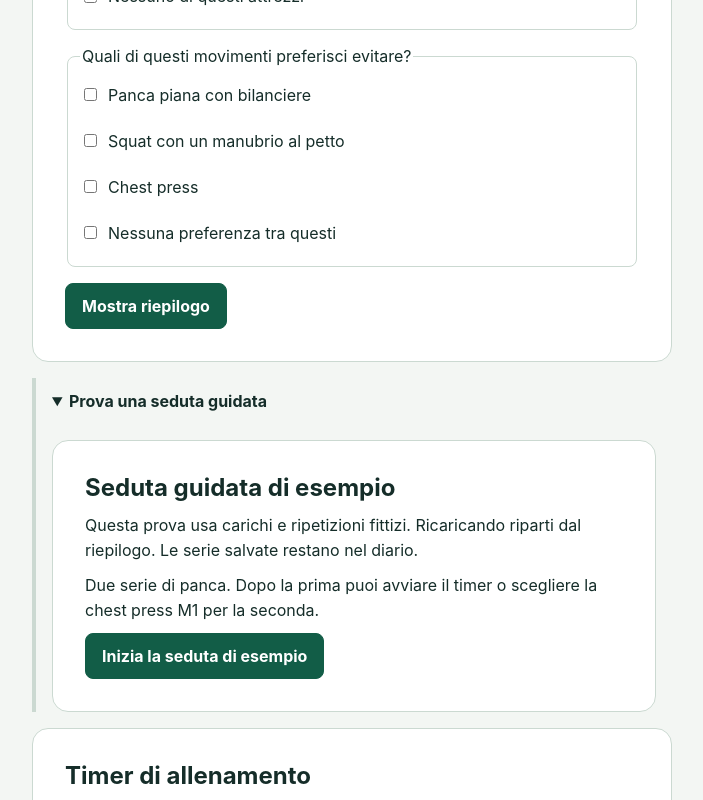
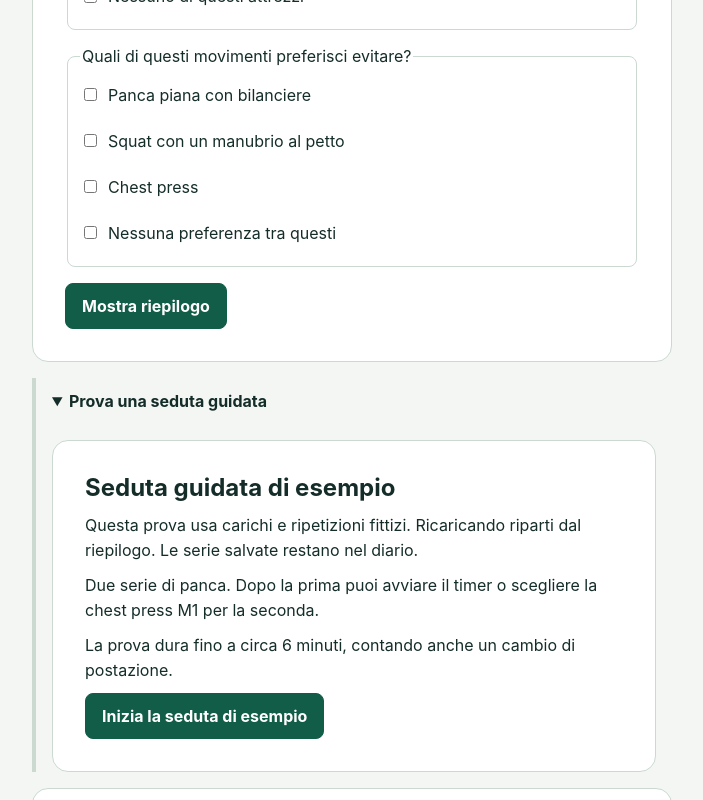
Before and after one commit to theexperiencecard/trainingapp, a React (Vite) app: page / in a window 1280 px wide. Both pictures are taken after a click on the heading "Prova una seduta guidata". Shown: the part 1355-2155 px from the top of the page, without its empty margins (288-991 px from the left). Built offline with nearby package versions, Linux system fonts and the light colour scheme.

Commit message:
Verifica il tempo disponibile prima di iniziare la demo

```diff
--- a/src/app/App.tsx
+++ b/src/app/App.tsx
@@ -12,7 +12,7 @@ type AppProps = { locale?: Locale; offlineStatus?: OfflineStatus | undefined };
 
 export function App({ locale = 'it', offlineStatus }: AppProps) {
   const [language, setLanguage] = useState(locale);
-  const [comparison, setComparison] = useState<PressComparison>();
+  const [profile, setProfile] = useState<{ comparison: PressComparison; availableMinutes: number }>();
   const text = messages[language];
 
   useEffect(() => {
@@ -36,10 +36,12 @@ export function App({ locale = 'it', offlineStatus }: AppProps) {
         </label>
         <h1>{text.heading}</h1>
       </header>
-      <ProfileQuestionnaire locale={language} onReview={setComparison} />
+      <ProfileQuestionnaire locale={language} onReview={(comparison, availableMinutes) => {
+        setProfile({ comparison, availableMinutes });
+      }} />
       <details className="example-panel">
         <summary>{text.example}</summary>
-        <SessionDemo locale={language} comparison={comparison} />
+        <SessionDemo locale={language} comparison={profile?.comparison} availableMinutes={profile?.availableMinutes} />
       </details>
       <WorkoutTimer locale={language} />
       <LocalJournal locale={language} />
--- a/src/app/ProfileQuestionnaire.tsx
+++ b/src/app/ProfileQuestionnaire.tsx
@@ -11,7 +11,7 @@ const translations = { it, de, en } satisfies Record<Locale, typeof it>;
 
 type ProfileQuestionnaireProps = {
   locale: Locale;
-  onReview: (comparison: PressComparison) => void;
+  onReview: (comparison: PressComparison, availableMinutes: number) => void;
 };
 
 export function ProfileQuestionnaire({ locale, onReview }: ProfileQuestionnaireProps) {
@@ -92,7 +92,7 @@ export function ProfileQuestionnaire({ locale, onReview }: ProfileQuestionnaireP
           event.preventDefault();
           moved.current = true;
           setReviewing(true);
-          onReview(pressComparison(answers));
+          onReview(pressComparison(answers), Number(answers.minutes?.[0]));
         }}>
           {questions.map((question) => {
             const values = answers[question.id] ?? [];
--- a/src/app/SessionDemo.tsx
+++ b/src/app/SessionDemo.tsx
@@ -1,5 +1,6 @@
 import { useEffect, useRef, useState } from 'react';
 import { localDate, newOperationId } from '../core/journalInput';
+import { estimateSessionSeconds } from '../core/sessionTiming';
 import { sampleExerciseIds, sampleExercises } from '../core/sampleExercises';
 import { addSet, type Exercise } from '../storage/localJournal';
 import { demoExerciseOptions, type PressComparison } from './pressComparison';
@@ -16,7 +17,22 @@ const choices: readonly Choice[] = ['keepBench', 'today', 'alsoThursday'];
 
 type DemoRun = { day: string; first: Exercise; canSwitch: boolean };
 
-export function SessionDemo({ locale, comparison }: { locale: Locale; comparison: PressComparison | undefined }) {
+type SessionDemoProps = {
+  locale: Locale;
+  comparison: PressComparison | undefined;
+  availableMinutes: number | undefined;
+};
+
+// Sample times for the preview only.
+function demoDuration(canSwitch: boolean) {
+  return estimateSessionSeconds({
+    preparationSeconds: 120,
+    setSeconds: [45, 45],
+    gaps: [{ recoverySeconds: 120, changeSeconds: canSwitch ? 150 : 0, overlap: true }],
+  });
+}
+
+export function SessionDemo({ locale, comparison, availableMinutes }: SessionDemoProps) {
   const text = translations[locale];
   const [run, setRun] = useState<DemoRun | null>(null);
   const [saving, setSaving] = useState(false);
@@ -27,11 +43,17 @@ export function SessionDemo({ locale, comparison }: { locale: Locale; comparison
   const [choice, setChoice] = useState<Choice>('keepBench');
   const options = demoExerciseOptions(comparison);
   const [firstAvailable] = options;
+  const canSwitch = options.length > 1;
+  const duration = demoDuration(canSwitch);
+  const fitsBudget = availableMinutes === undefined || duration <= availableMinutes * 60;
+  const timeSummary = (canSwitch ? text.durationWithChange : text.duration)
+    .replace('{minutes}', (duration / 60).toLocaleString(locale));
+  const timeConflict = text.timeConflict.replace('{available}', availableMinutes?.toLocaleString(locale) ?? '');
   const first = run?.first ?? firstAvailable ?? 'bench';
   const current: Exercise = choice === 'keepBench' ? first : 'machine';
   const thursday: Exercise = choice === 'alsoThursday' ? 'machine' : first;
   const noExample = comparison === null ? text.otherGoal : text.noCompatibleExercise;
-  const plan = options.length > 1 ? text.plan : firstAvailable === 'machine' ? text.machinePlan : text.benchPlan;
+  const plan = canSwitch ? text.plan : firstAvailable === 'machine' ? text.machinePlan : text.benchPlan;
   const complete = logged.length === 2;
   const currentTitle = [text.first, text.second, text.complete][logged.length];
   function setLabel(exercise: Exercise) {
@@ -69,10 +91,10 @@ export function SessionDemo({ locale, comparison }: { locale: Locale; comparison
   }
 
   function restart() {
-    if (!firstAvailable) return;
+    if (!firstAvailable || !fitsBudget) return;
     setLogged([]);
     setChoice('keepBench');
-    setRun({ day: localDate(new Date()), first: firstAvailable, canSwitch: options.length > 1 });
+    setRun({ day: localDate(new Date()), first: firstAvailable, canSwitch });
   }
 
   return (
@@ -84,8 +106,13 @@ export function SessionDemo({ locale, comparison }: { locale: Locale; comparison
         firstAvailable ? (
           <>
             <p>{plan}</p>
-            {comparison && <p>{text.verifySetup}</p>}
-            <button type="button" onClick={restart}>{text.start}</button>
+            <p>{timeSummary}</p>
+            {fitsBudget ? (
+              <>
+                {comparison && <p>{text.verifySetup}</p>}
+                <button type="button" onClick={restart}>{text.start}</button>
+              </>
+            ) : <p role="status">{timeConflict}</p>}
           </>
         ) : <p>{noExample}</p>
       ) : (
@@ -162,9 +189,9 @@ export function SessionDemo({ locale, comparison }: { locale: Locale; comparison
           {complete && (
             <div className="demo-actions">
               <a href="#local-journal-heading">{text.openJournal}</a>
-              {firstAvailable ? (
+              {!firstAvailable ? <p>{noExample}</p> : fitsBudget ? (
                 <button className="demo-secondary" type="button" onClick={restart}>{text.restart}</button>
-              ) : <p>{noExample}</p>}
+              ) : <p role="status">{timeConflict}</p>}
             </div>
           )}
         </>
--- a/src/locales/demo-de.json
+++ b/src/locales/demo-de.json
@@ -34,5 +34,8 @@
   "machinePlan": "Zwei Beispielsätze an der Brustpresse M1. Zwischen den Sätzen kannst du den Timer nutzen.",
   "verifySetup": "Prüfe vor dem Start, ob du die angegebene Ausstattung nutzen kannst. Geänderte Antworten gelten ab der nächsten Vorschau.",
   "otherGoal": "Für dein gewähltes Ziel braucht es ein anderes Beispiel. Deine Antworten bleiben in der Zusammenfassung verfügbar.",
-  "noCompatibleExercise": "Deine Ausstattung und Vorlieben erfordern eine andere Übung. Du kannst deine Antworten im Fragebogen überprüfen."
+  "noCompatibleExercise": "Deine Ausstattung und Vorlieben erfordern eine andere Übung. Du kannst deine Antworten im Fragebogen überprüfen.",
+  "duration": "Dieses Beispiel dauert mit Vorbereitung, Sätzen und Pause etwa {minutes} Minuten.",
+  "durationWithChange": "Dieses Beispiel dauert mit Gerätewechsel bis zu etwa {minutes} Minuten.",
+  "timeConflict": "Du hast {available} Minuten angegeben. Dieses Beispiel braucht mehr Zeit. Du kannst deine verfügbare Zeit im Fragebogen ändern."
 }
--- a/src/locales/demo-en.json
+++ b/src/locales/demo-en.json
@@ -34,5 +34,8 @@
   "machinePlan": "Two sample sets on the M1 chest press. You can use the timer between sets.",
   "verifySetup": "Check that you have access to the specific setup before starting. Changes to your answers apply to the next demo.",
   "otherGoal": "Your chosen goal needs a different example. Your answers remain available in the summary.",
-  "noCompatibleExercise": "Your equipment and preferences need a different exercise. You can review your questionnaire answers."
+  "noCompatibleExercise": "Your equipment and preferences need a different exercise. You can review your questionnaire answers.",
+  "duration": "This example takes about {minutes} minutes including setup, sets and rest.",
+  "durationWithChange": "This example takes up to about {minutes} minutes including an equipment change.",
+  "timeConflict": "You entered {available} minutes. This example needs more time. You can review your available time in the questionnaire."
 }
--- a/src/locales/demo-it.json
+++ b/src/locales/demo-it.json
@@ -34,5 +34,8 @@
   "machinePlan": "Due serie di chest press M1 con dati di esempio. Puoi usare il timer tra le serie.",
   "verifySetup": "Verifica di avere la postazione indicata prima di avviare la prova. Le risposte modificate si applicano alla prova successiva.",
   "otherGoal": "Per l’obiettivo che hai indicato serve un esempio diverso. Le risposte restano disponibili nel riepilogo.",
-  "noCompatibleExercise": "Per gli attrezzi e le preferenze che hai indicato serve un altro esercizio. Puoi rivedere le risposte nel questionario."
+  "noCompatibleExercise": "Per gli attrezzi e le preferenze che hai indicato serve un altro esercizio. Puoi rivedere le risposte nel questionario.",
+  "duration": "La prova dura circa {minutes} minuti, tra preparazione, serie e recupero.",
+  "durationWithChange": "La prova dura fino a circa {minutes} minuti, contando anche un cambio di postazione.",
+  "timeConflict": "Hai indicato {available} minuti. Questa prova richiede più tempo. Puoi rivedere i minuti disponibili nel questionario."
 }
```
Also changed, not shown: scripts/journal-e2e.cjs (+8 -2 lines), 2 other files (tests, documents, lock files or other folders).
